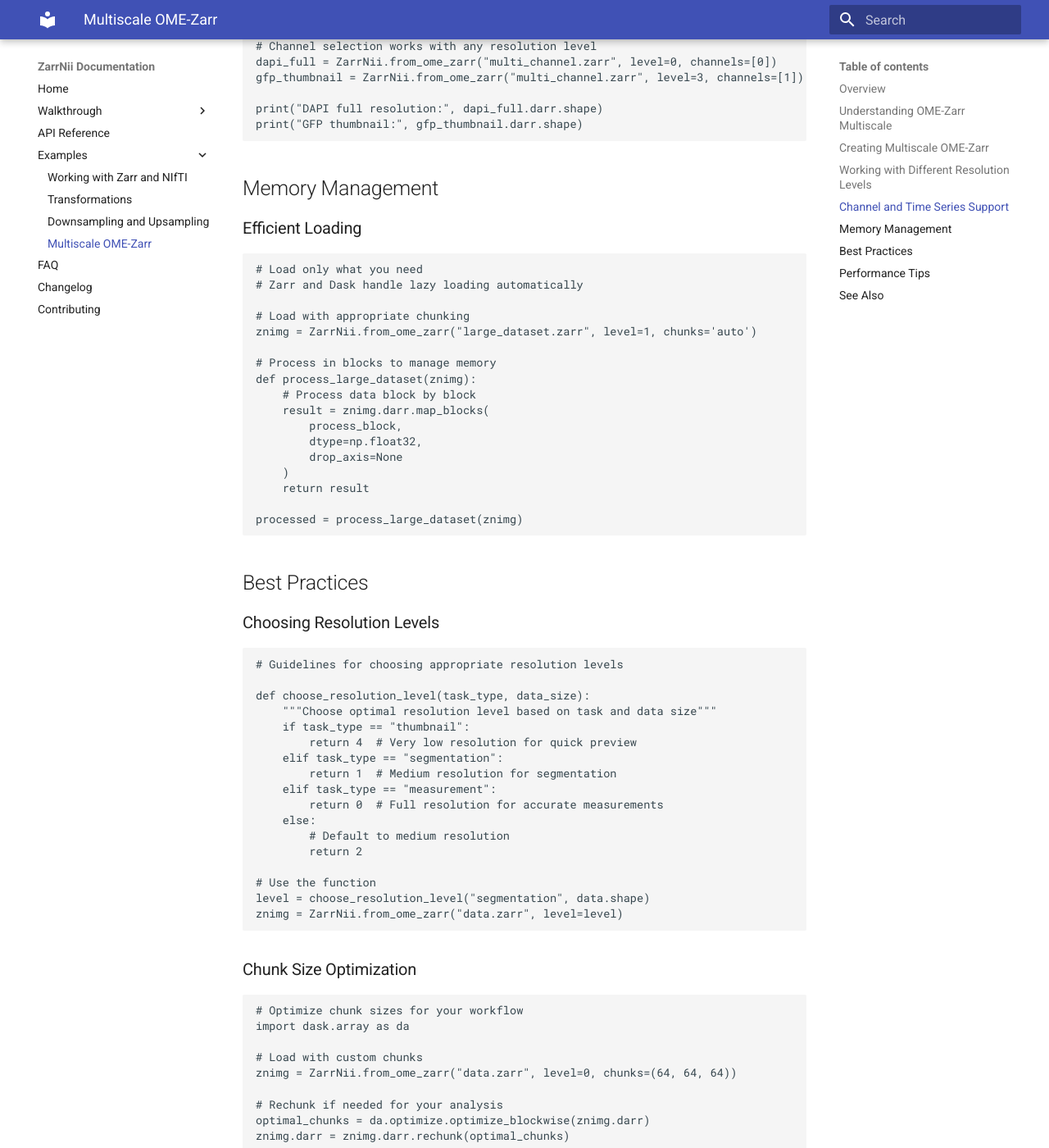
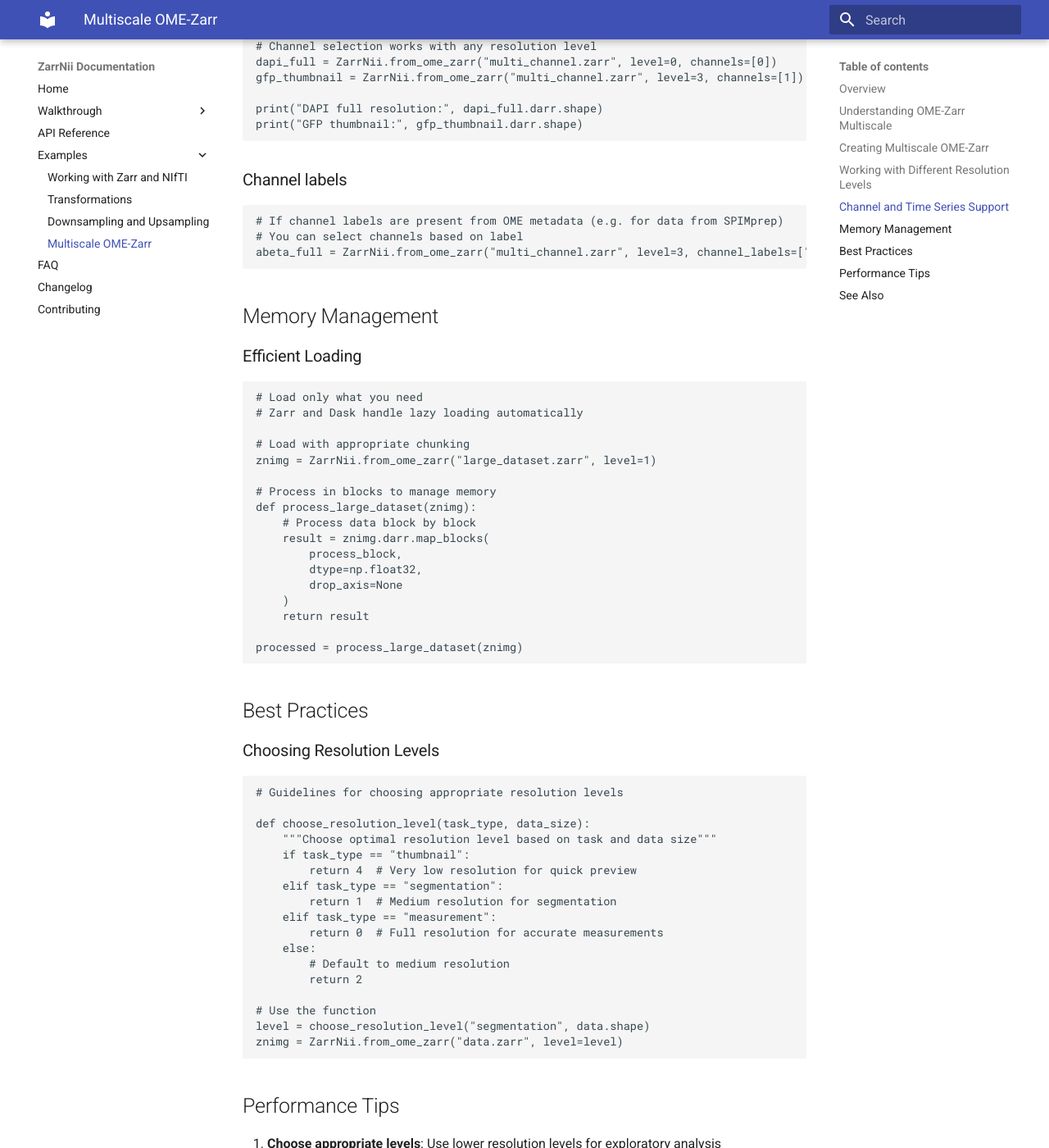
Before and after one commit to khanlab/zarrnii, an MkDocs documentation site: the page built from docs/examples/multiscale.md, in a window 1280 px wide and 1400 px high, scrolled down 2507 px. Shown: the whole window at 82% size. Built offline with MkDocs 1.6.1 and Material for MkDocs 9.7.7, drawn with Linux system fonts in a browser that asks for light colours; some of the changed text lies outside the part shown.

Commit message:
Add channel label selection example and clean up
Added example for selecting channels based on OME metadata labels and removed chunk size optimization section.

````diff
--- a/docs/examples/multiscale.md
+++ b/docs/examples/multiscale.md
@@ -120,6 +120,14 @@ print("DAPI full resolution:", dapi_full.darr.shape)
 print("GFP thumbnail:", gfp_thumbnail.darr.shape)
 ```
 
+### Channel labels
+
+```python
+# If channel labels are present from OME metadata (e.g. for data from SPIMprep)
+# You can select channels based on label
+abeta_full = ZarrNii.from_ome_zarr("multi_channel.zarr", level=3, channel_labels=["Abeta"])
+```
+
 ## Memory Management
 
 ### Efficient Loading
@@ -129,7 +137,7 @@ print("GFP thumbnail:", gfp_thumbnail.darr.shape)
 # Zarr and Dask handle lazy loading automatically
 
 # Load with appropriate chunking
-znimg = ZarrNii.from_ome_zarr("large_dataset.zarr", level=1, chunks='auto')
+znimg = ZarrNii.from_ome_zarr("large_dataset.zarr", level=1)
 
 # Process in blocks to manage memory
 def process_large_dataset(znimg):
@@ -168,26 +176,12 @@ level = choose_resolution_level("segmentation", data.shape)
 znimg = ZarrNii.from_ome_zarr("data.zarr", level=level)
 ```
 
-### Chunk Size Optimization
-
-```python
-# Optimize chunk sizes for your workflow
-import dask.array as da
-
-# Load with custom chunks
-znimg = ZarrNii.from_ome_zarr("data.zarr", level=0, chunks=(64, 64, 64))
-
-# Rechunk if needed for your analysis
-optimal_chunks = da.optimize.optimize_blockwise(znimg.darr)
-znimg.darr = znimg.darr.rechunk(optimal_chunks)
-```
 
 ## Performance Tips
 
 1. **Choose appropriate levels**: Use lower resolution levels for exploratory analysis
 2. **Minimize data loading**: Only load the resolution level you actually need
 3. **Leverage lazy evaluation**: Let Dask handle memory management automatically
-4. **Optimize chunking**: Use chunk sizes appropriate for your analysis patterns
 
 ## See Also
 
````
